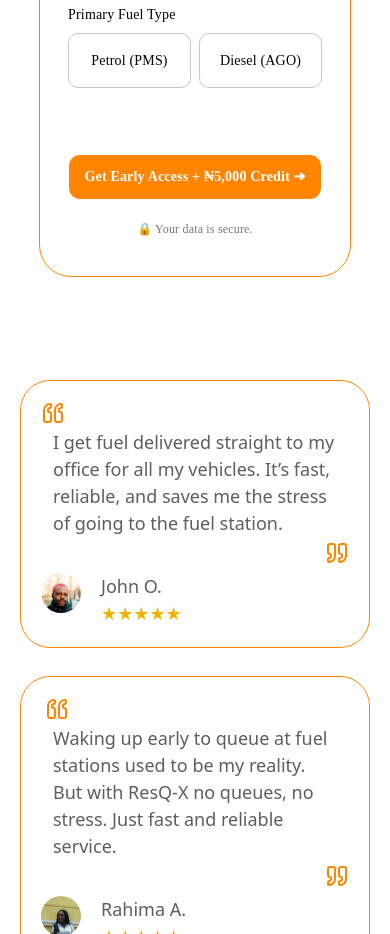
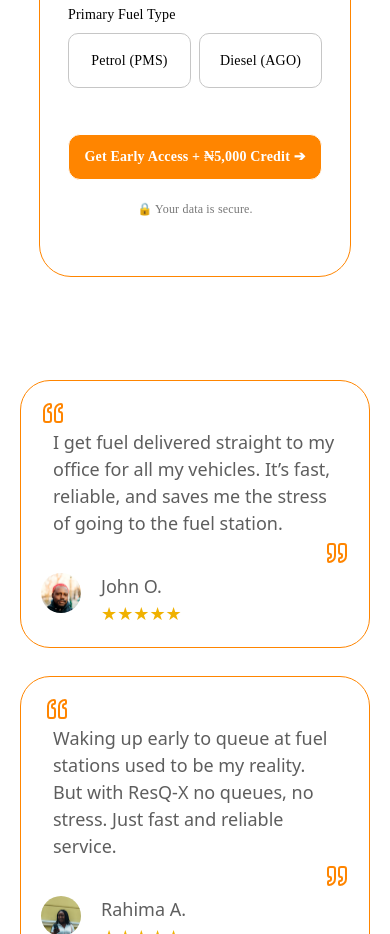
Before and after one commit to Marvywavy/resqx-waitlist, a React (Vite) app: page / in a window 390 px wide. Shown: the part 2080-3014 px from the top of the page. Built offline with nearby package versions, Linux system fonts and the light colour scheme; a web font is replaced by a local one.

Commit message:
margin extension

```diff
--- a/src/components/WaitList.jsx
+++ b/src/components/WaitList.jsx
@@ -429,7 +429,7 @@
 
                                 <button
                                     type="submit"
-                                    className="w-full bg-[#FF8500] text-white font-bold text-sm py-3 border rounded-[12px] cursor-pointer mt-[50px] lg:mt-5"
+                                    className="w-full bg-[#FF8500] text-white font-bold text-sm py-3 border rounded-[12px] cursor-pointer mt-[30px] lg:mt-5"
                                 >
                                     Get Early Access + ₦5,000 Credit ➔
                                 </button>
```
